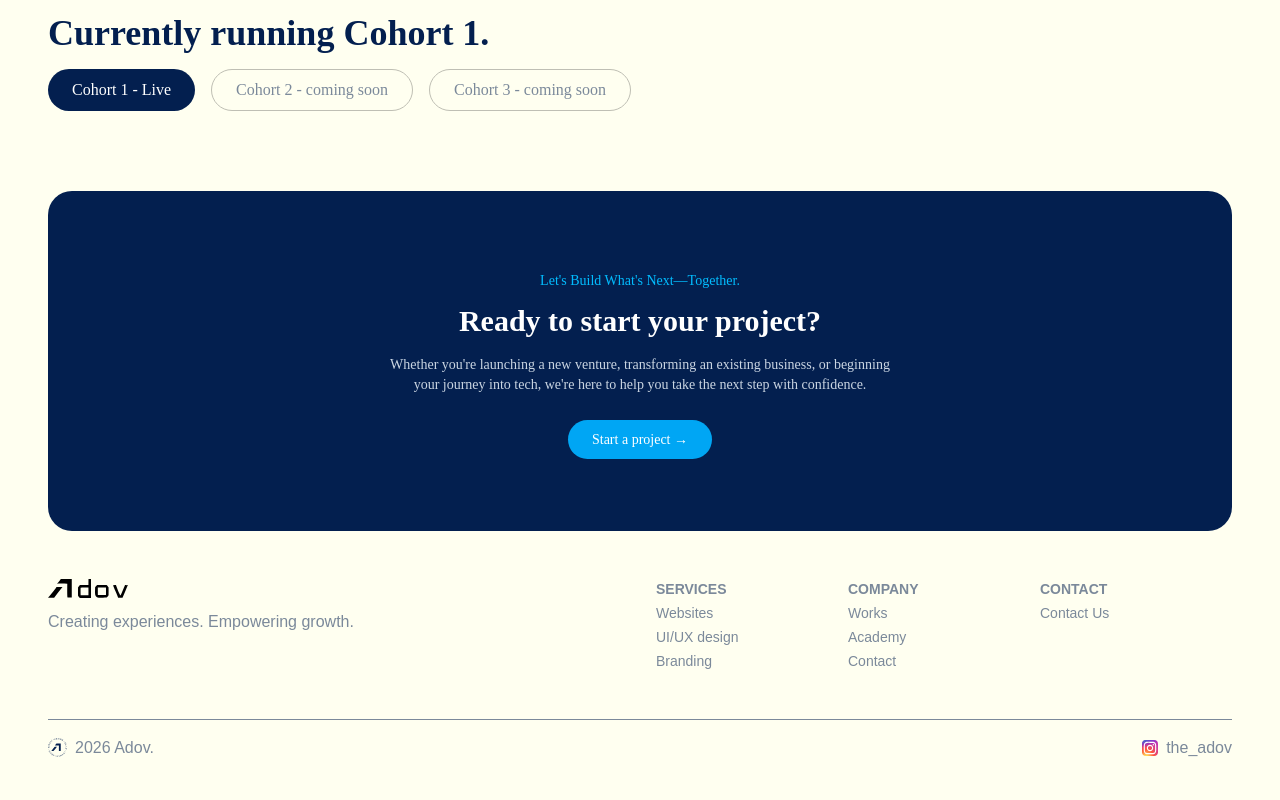
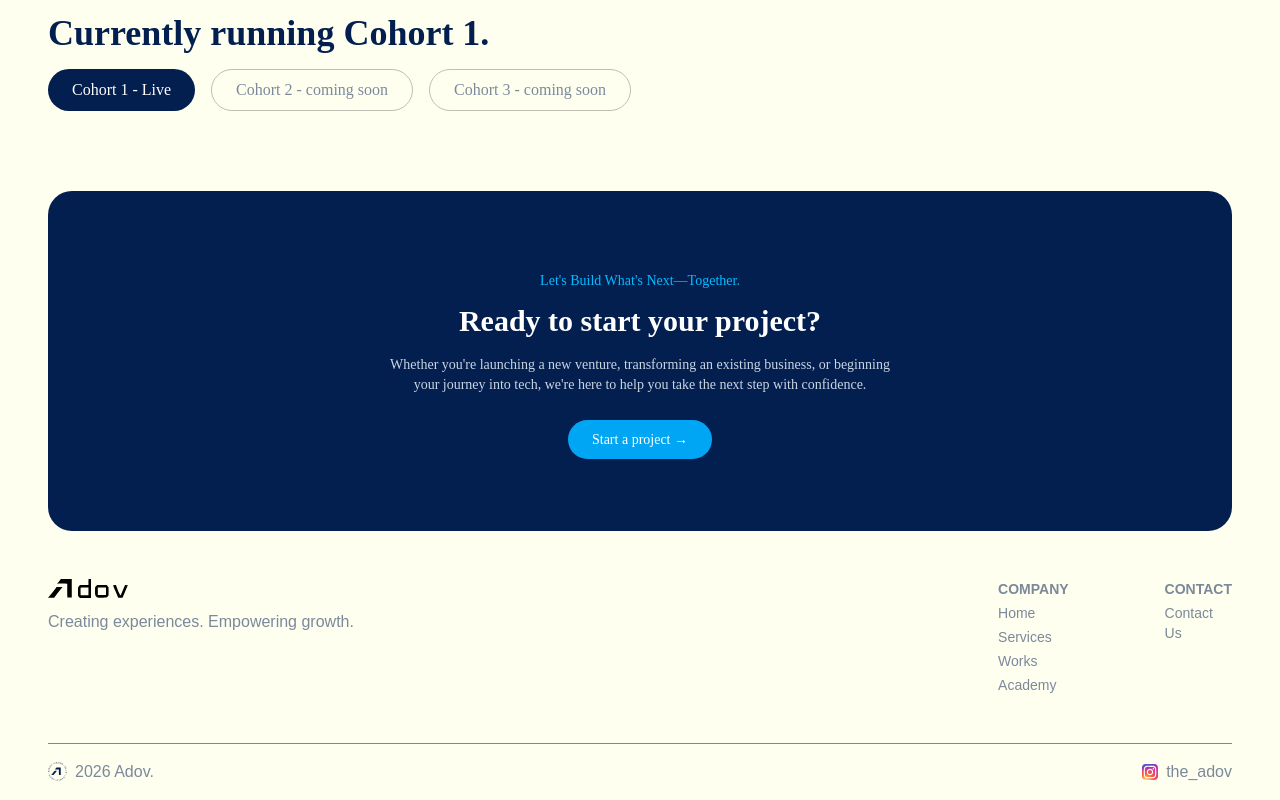
Before and after one commit to Dave-241/adov_capstone, a Next.js app: page /academy in a window 1280 px wide. Shown: the part 1328-2128 px from the top of the page. Before the commit the page ends 2104 px from the top, so only its background shows below. Built offline with nearby package versions, Linux system fonts and the light colour scheme.

Commit message:
Update footer.tsx

```diff
--- a/app/academypage_component/footer.tsx
+++ b/app/academypage_component/footer.tsx
@@ -31,20 +31,21 @@ type FooterLinkGroup = {
 };
 
 const footerLinkGroups: FooterLinkGroup[] = [
-  {
-    title: "SERVICES",
-    links: [
-      { label: "Websites", href: "/services/websites" },
-      { label: "UI/UX design", href: "/services/ui-ux-design" },
-      { label: "Branding", href: "/services/branding" },
-    ],
-  },
+  // {
+  //   title: "SERVICES",
+  //   links: [
+  //     { label: "Websites", href: "/services/websites" },
+  //     { label: "UI/UX design", href: "/services/ui-ux-design" },
+  //     { label: "Branding", href: "/services/branding" },
+  //   ],
+  // },
   {
     title: "COMPANY",
     links: [
-      { label: "Works", href: "/works" },
-      { label: "Academy", href: "/academy" },
-      { label: "Contact", href: "/contact" },
+      { label: "Home", href: "/" },
+    { label: "Services", href: "services" },
+    { label: "Works", href: "works" },
+    { label: "Academy", href: "academy" },
     ],
   },
   {
@@ -72,7 +73,7 @@ const Footer = () => {
               Creating experiences. Empowering growth.
             </h1>
           </div>
-          <div className=" gap-6 md:gap-0 grid md:grid-cols-3  w-full ">
+          <div className="  flex  gap-6 md:gap-24 md:flex-row flex-col     ">
             {footerLinkGroups.map((group) => (
               <div key={group.title} className="flex flex-col gap-1">
                 <h1 className="text-[#7B899A] font-semibold hover:text-gray-700 transition-colors text-sm sm:text-sm">
```
